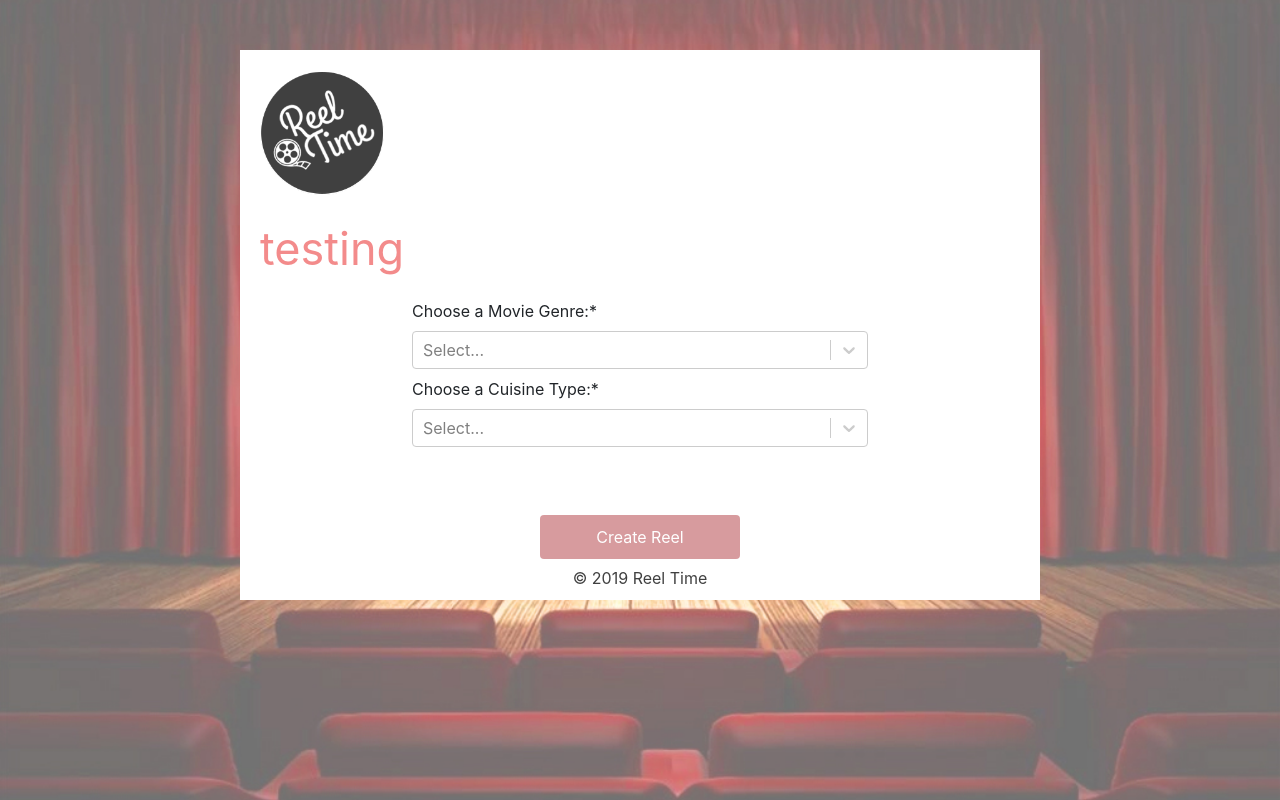
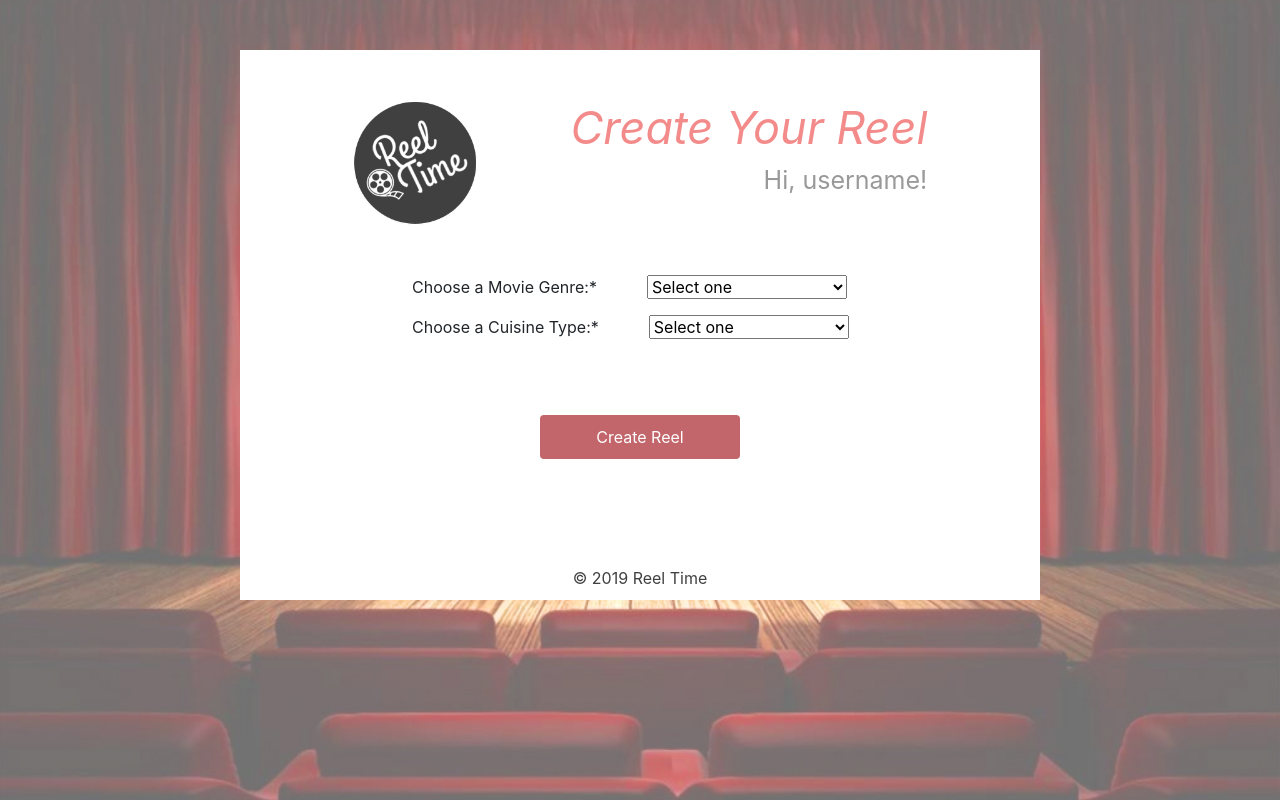
Before and after one commit to seanbelverstone/Reel-Time, a React (Create React App) app in the folder client/: page /dashboard in a window 1280 px wide. Built offline with nearby package versions, Linux system fonts and the light colour scheme.

Commit message:
fix select tags on dashboard form

```diff
--- a/client/src/App.css
+++ b/client/src/App.css
@@ -37,6 +37,10 @@
   text-align: right;
 }
 
+.title-div {
+  text-align:right;
+}
+
 #loginSlogan {
   font-size: 20px;
   font-weight: 700;
--- a/client/src/components/DashboardForm/index.js
+++ b/client/src/components/DashboardForm/index.js
@@ -1,239 +1,70 @@
-// import React, { Component } from 'react';
-// import { Button, Form, FormGroup, Label } from "reactstrap";
-// import { FormErrors } from '../FormErrors';
-// import { Link } from "react-router-dom";
-// import "./style.css"
-
-// class DashboardForm extends Component {
-//     constructor(props) {
-//       super(props);
-//       this.state = {
-//         movieGenre: '',
-//         cuisineType: '',
-//         formErrors: {movieGenre: '', cuisineType: ''},
-//         movieGenreValid: false,
-//         cuisineTypeValid: false,
-//         formValid: false
-//       };
-//     }
-
-//     handleUserInput = (e) => {
-//       const name = e.target.name;
-//       const value = e.target.value;
-//       this.setState({[name]: value},
-//       () => { this.validateField(name, value) });
-//     }
-
-//     validateField(fieldName, value) {
-//       let fieldValidationErrors = this.state.formErrors;
-//       let movieGenreValid = this.state.movieGenreValid;
-//       let cuisineTypeValid = this.state.cuisineTypeValid;
-
-//       switch(fieldName) {
-//         case 'movieGenre':
-//           movieGenreValid = value.match(!" ");
-//           fieldValidationErrors.movieGenre = movieGenreValid ? '' : ' please select one';
-//           break;
-//         case 'cuisineType':
-//           cuisineTypeValid = value.match(!" ");
-//           fieldValidationErrors.cuisineType = cuisineTypeValid ? '' : ' please select one';
-//           break;
-
-//         default:
-//           break;
-//       }
-//       this.setState({formErrors: fieldValidationErrors,
-//         movieGenreValid: movieGenreValid,
-//         cuisineTypeValid: cuisineTypeValid
-//                     }, this.validateForm);
-//   }
-
-//   validateForm() {
-//       this.setState({
-//         formValid:
-//         this.state.movieGenreValid &&
-//         this.state.cuisineTypeValid
-//       });
-//   }
-
-//   errorClass(error) {
-//       return(error.length === 0 ? '' : 'has-error');
-//   }
-
-//     render() {
-//       return (
-//         <div>
-//           <Form className="form-container">
-//             <FormGroup className={`form-group ${this.errorClass(this.state.formErrors.movieGenre)}`}>
-//               <Label for="movieGenre">Choose a Genre*</Label>
-//                 <select required="required" id="movieGenre" value={this.state.movieGenre} onChange={this.handleUserInput}>
-//                   <option value="" selected="true" disabled>Select</option>
-//                   <option value="Comedy">Comedy</option>
-//                   <option value="Family">Family</option>
-//                   <option value="Action">Action</option>
-//                   <option value="Horror">Horror</option>
-//                   <option value="Fantasy">Fantasy</option>
-//                   <option value="Documentary">Documentary</option>
-//                   <option value="Animation">Animation</option>
-//                   <option value="Romance">Romance</option>
-//                   <option value="Thriller">Thriller</option>
-//                 </select>
-//             </FormGroup>
-//             <FormGroup className={`form-group ${this.errorClass(this.state.formErrors.cuisineType)}`}>
-//               <Label for="cuisineType">Choose a Cuisine*</Label>
-//                 <select required="required" id="cuisineType" value={this.state.cuisineType} onChange={this.handleUserInput}>
-//                   <option value="" selected="true" disabled>Select</option>
-//                   <option value="American">American</option>
-//                   <option value="Chinese">Chinese</option>
-//                   <option value="Indian">Indian</option>
-//                   <option value="Italian">Italian</option>
-//                   <option value="Japanese">Japanese</option>
-//                   <option value="Korean">Korean</option>
-//                   <option value="Mexican">Mexican</option>
-//                   <option value="French">French</option>
-//                   <option value="British">British</option>
-//                   <option value="Caribbean">Caribbean</option>
-//                 </select>
-//             </FormGroup>
-//             <div className="panel panel-default">
-//               <FormErrors formErrors={this.state.formErrors} />
-//             </div>
-//             <div className="button-container">
-//                 <Link to="/new-reel">
-//                     <Button onClick={this.onSubmit} id="create_reel_btn" disabled={!this.state.formValid}>Create Reel</Button>
-//                 </Link>
-//             </div>
-//           </Form>
-//         </div>
-//       );
-//     }
-//   }
-//   export default DashboardForm;
-
 import React, { Component } from 'react';
-import Select from 'react-select';
 import { Button, Form, FormGroup, Label } from "reactstrap";
 import { Link } from "react-router-dom";
-import { FormErrors } from '../FormErrors';
 import "./style.css"
 
 class DashboardForm extends Component {
   constructor(props) {
     super(props);
     this.state = {
-      value: null,
-      movieGenre: '',
-      cuisineType: '',
-      formErrors: {movieGenre: '', cuisineType: ''},
-      movieGenreValid: false,
-      cuisineTypeValid: false,
-      formValid: false
+      valueMovie: '',
+      valueCuisine: ''
     };
+    this.handleChange = this.handleChange.bind(this);
   }
 
-  handleUserInput = (e) => {
-    const name = e.target.name;
-    const value = e.target.value;
-    this.setState({[name]: value},
-    () => { this.validateField(name, value) });
-    console.log(name, value);
+  // onSubmit= (e) => {
+  //   e.preventDefault;
+  //   // this.props.onSubmit({
+  //   //   billerName: this.state.billerName,
+  //   //   billerDescription: this.state.billerDescription
+  //   // });
+  // }
+
+  handleChange = (event) => {
+    this.setState({
+      valueMovie: event.target.valueMovie,
+      cuisineType: event.target.cuisineType
+    });
   }
 
-  validateField(fieldName, value) {
-    let fieldValidationErrors = this.state.formErrors;
-    let movieGenreValid = this.state.movieGenreValid;
-    let cuisineTypeValid = this.state.cuisineTypeValid;
-
-    switch(fieldName) {
-      case 'movieGenre':
-        movieGenreValid = value.match(!null);
-        fieldValidationErrors.movieGenre = movieGenreValid ? '' : ' please select one';
-        break;
-      case 'cuisineType':
-        cuisineTypeValid = value.match(!null);
-        fieldValidationErrors.cuisineType = cuisineTypeValid ? '' : ' please select one';
-        break;
-
-      default:
-        break;
-    }
-    this.setState({formErrors: fieldValidationErrors,
-      movieGenreValid: movieGenreValid,
-      cuisineTypeValid: cuisineTypeValid
-                  }, this.validateForm);
-  }
-
-  validateForm() {
-      this.setState({
-        formValid:
-        this.state.movieGenreValid &&
-        this.state.cuisineTypeValid
-      });
-  }
-
-  errorClass(error) {
-      return(error.length === 0 ? '' : 'has-error');
-  }
-
-
-  // updateState(element) {
-  //       this.setState({value: element});
-  //     }
   render(){
-    var movieGenreOptions = [
-      { value: 'Comedy', label: 'Comedy' },
-      { value: 'Action', label: 'Action' },
-      { value: 'Horror', label: 'Horror' },
-      { value: 'Fantasy', label: 'Fantasy' },
-      { value: 'Animation', label: 'Animation'},
-      { value: 'Family', label: 'Family'},
-      { value: 'Romance', label: 'Romance'},
-      { value: 'Thriller', label: 'Thriller'},
-      { value: 'Documentary', label: 'Documentary' }
-    ];
-    var cuisineTypeOptions = [
-      { value: 'American', label: 'American' },
-      { value: 'Chinese', label: 'Chinese' },
-      { value: 'Indian', label: 'Indian' },
-      { value: 'Italian', label: 'Italian' },
-      { value: 'Japanese', label: 'Japanese' },
-      { value: 'Korean', label: 'Korean' },
-      { value: 'Mexican', label: 'Mexican' },
-      { value: 'French', label: 'French' },
-      { value: 'British', label: 'British' },
-      { value: 'Caribbean', label: 'Caribbean' }
-    ];
     return(
       <div>
         <Form className="form-container">
-          <FormGroup className={`form-group ${this.errorClass(this.state.formErrors.movieGenre)}`}>
+          <FormGroup className='form-group'>
             <Label for="movieGenre">Choose a Movie Genre:*</Label>
-            <Select
-              name="movieGenre"
+            <select
               id="movieGenre"
-              required="required"
-              value={this.state.movieGenre}
-              options={movieGenreOptions}
-              // onChange={this.handleUserInput.bind(this)}
-            />
+              value={this.state.valueMovie}
+              onChange={this.handleChange}
+              name={this.state.name}>
+              <option value="selected">Select one</option>
+              <option value="Action">Action</option>
+              <option value="Horror">Horror</option>
+              <option value="Fantasy">Fantasy</option>
+              <option value="Animation">Animation</option>
+              <option value="Family">Family</option>
+              <option value="Romance">Romance</option>
+              <option value="Thriller">Thriller</option>
+              <option value="Documentary">Documentary</option>
+            </select>
           </FormGroup>
-          <FormGroup className={`form-group ${this.errorClass(this.state.formErrors.cuisineType)}`}>
+          <FormGroup className='form-group'>
             <Label for="cuisineType">Choose a Cuisine Type:*</Label>
-            <Select
-              name="cuisineType"
+            <select
               id="cuisineType"
-              required="required"
               value={this.state.cuisineType}
-              options={cuisineTypeOptions}
-              // onChange={this.handleUserInput.bind(this)}
-            />
+              onChange={this.handleChange}
+              name={this.state.name}>
+              <option value="selected">Select one</option>
+              <option value="America">American</option>
+              <option value="Indian">Indian</option>
+            </select>
           </FormGroup>
-          <div className="panel panel-default">
-            <FormErrors formErrors={this.state.formErrors} />
-          </div>
           <div className="button-container">
             <Link to="/new-reel">
-              <Button onClick={this.onSubmit} id="create_reel_btn" disabled={!this.state.formValid}>Create Reel</Button>
+              <Button onClick={this.onSubmit} id="create_reel_btn">Create Reel</Button>
             </Link>
           </div>
         </Form>
--- a/client/src/components/DashboardForm/style.css
+++ b/client/src/components/DashboardForm/style.css
@@ -9,3 +9,9 @@
 #create_reel_btn:hover{
     background-color: #a4494e;;
 }
+label {
+    margin-right: 50px;
+}
+select {
+    width: 200px;
+}
--- a/client/src/components/UsernameDisplay/index.js
+++ b/client/src/components/UsernameDisplay/index.js
@@ -1,15 +1,11 @@
-
-
 import React from "react";
 import "./style.css";
 
 function UsernameDisplay(props) {
 
     return (
-        <div className="username-text">
-            <p>{ props.username }testing</p>
-        </div>
-      );
+        <p className="username-text">Hi, username!{ props.username }</p>
+    );
 }
 
 export default UsernameDisplay;
--- a/client/src/components/UsernameDisplay/style.css
+++ b/client/src/components/UsernameDisplay/style.css
@@ -1,5 +1,6 @@
 .username-text {
-  font-size: 45px;
-  color: #f38b8b;
-  display: flex;
+  font-size: 25px;
+  color: #999999;
+  text-align: right;
+
 }
--- a/client/src/pages/DashboardPage.js
+++ b/client/src/pages/DashboardPage.js
@@ -3,17 +3,24 @@ import DashboardCard from "../components/DashboardCard";
 import Logo from "../components/Logo";
 import DashboardForm from "../components/DashboardForm";
 import UsernameDisplay from "../components/UsernameDisplay";
-
-
-
+import Title from "../components/TitleForEachPage";
 
 class DashboardPage extends Component {
+    state = {
+        title : "Create Your Reel"
+      }
+
     render () {
         return (
             <div>
             <DashboardCard>
-            <Logo />
-            <UsernameDisplay />
+            <div className="page-header">
+                <Logo />
+                <p className="title-div">
+                    <Title title={this.state.title} />
+                    <UsernameDisplay />
+                </p>
+            </div>
             <DashboardForm />
             </DashboardCard>
             </div>
```
